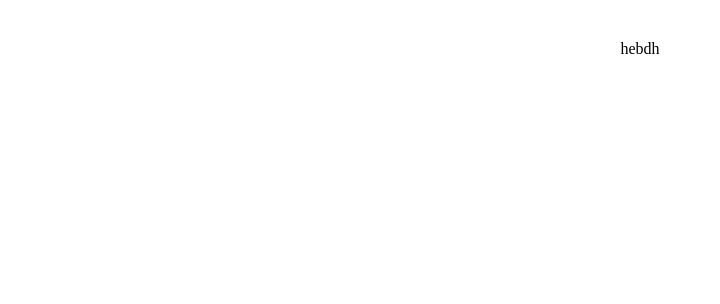
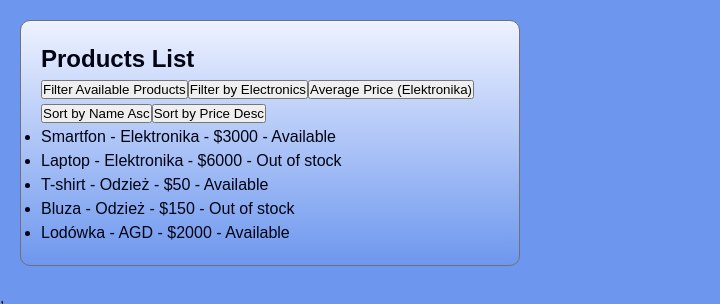
Before and after one commit to AgnieszkaDra/SelectProduct, a React app: page / in a window 1280 px wide. Shown: the top 304 px of the page, without its empty margins (0-720 px from the left). Built offline with nearby package versions, Linux system fonts and the light colour scheme.

Commit message:
implement basic configuration for redux

```diff
--- a/package.json
+++ b/package.json
@@ -1,7 +1,9 @@
 {
   "dependencies": {
+    "@reduxjs/toolkit": "^2.5.0",
     "react": "^18.0.0",
     "react-dom": "^18.0.0",
+    "react-redux": "^9.2.0",
     "styled-components": "^6.1.14"
   },
   "scripts": {
--- a/src/App.tsx
+++ b/src/App.tsx
@@ -1,8 +1,19 @@
 import React from 'react';
+import { Provider } from "react-redux";
 import Wrapper from './components/layout/Wrapper/Wrapper';
+import { store } from './store';
+import ProductsList from './components/layout/ui/ProductsList';
 
 const App: React.FC = () => {
-  return <Wrapper>{'hebdh'}</Wrapper>
+  return (
+    <>
+    <Provider store={store}>
+      <Wrapper>
+        <ProductsList/>
+      </Wrapper>
+    </Provider>,
+    </>
+  )
 };
 
 export default App;
--- a/src/components/layout/Wrapper/Wrapper.ts
+++ /dev/null
@@ -1,16 +0,0 @@
-import styled from 'styled-components';
-
-const Wrapper = styled.div`
-	padding: 2rem;
-	margin: 0 auto;
-	display: flex;
-	flex-direction: column;
-	align-items: center;
-	justify-content: center;
-	max-width: 75rem;
-	width: 100%;
-	gap: 3rem;
-	border: 1px solid --var(color-dark-grey);
-`;
-
-export default Wrapper;
--- /dev/null
+++ b/src/components/layout/Wrapper/Wrapper.tsx
@@ -0,0 +1,15 @@
+import styled from 'styled-components';
+
+const Wrapper = styled.div`
+	padding: 2rem;
+	margin: 2rem auto 2rem auto;
+	margin-left: 2rem;
+	max-width: 50rem;
+	width: 100%;
+	gap: 3rem;
+	border: 1px solid var(--color-dark-grey);
+	background: linear-gradient(to top, var(--background), var(--color-white));
+	border-radius: 1rem;
+`;
+
+export default Wrapper;
--- /dev/null
+++ b/src/components/layout/ui/ProductsList.tsx
@@ -0,0 +1,30 @@
+import React from "react";
+import { useSelector, useDispatch } from "react-redux";
+import { RootState } from "../../../store";
+import { getAvailableProducts, getProductsByCategory, getAveragePriceByCategory, sortProducts } from "../../../productSlice";
+
+const ProductList: React.FC = () => {
+    const dispatch = useDispatch();
+    const products = useSelector((state: RootState) => state.products.products);
+
+    return (
+        <div>
+            <h2>Products List</h2>
+            <button onClick={() => dispatch(getAvailableProducts())}>Filter Available Products</button>
+            <button onClick={() => dispatch(getProductsByCategory("Elektronika"))}>Filter by Electronics</button>
+            <button onClick={() => dispatch(getAveragePriceByCategory("Elektronika"))}>Average Price (Elektronika)</button>
+            <button onClick={() => dispatch(sortProducts({ key: "name", ascending: true }))}>Sort by Name Asc</button>
+            <button onClick={() => dispatch(sortProducts({ key: "price", ascending: false }))}>Sort by Price Desc</button>
+
+            <ul>
+                {products.map((product) => (
+                    <li key={product.name}>
+                        {product.name} - {product.category} - ${product.price} - {product.isAvailable ? "Available" : "Out of stock"}
+                    </li>
+                ))}
+            </ul>
+        </div>
+    );
+};
+
+export default ProductList;
--- a/src/main.tsx
+++ b/src/main.tsx
@@ -1,12 +1,14 @@
 import React from 'react';
 import ReactDOM from 'react-dom/client';
 import App from './App';
+import GlobalStyles from './styles/GlobalStyles';
 
 const rootElement = document.getElementById('root')!;
 const root = ReactDOM.createRoot(rootElement);
 
 root.render(
   <React.StrictMode>
-    <App />
+    <GlobalStyles/>
+    <App/>
   </React.StrictMode>
 );
--- /dev/null
+++ b/src/productSlice.ts
@@ -0,0 +1,65 @@
+import { createSlice, PayloadAction } from "@reduxjs/toolkit";
+
+type Product = {
+    name: string;
+    category: string;
+    price: number;
+    isAvailable: boolean;
+    sales: number;
+};
+
+type ProductsState = {
+    products: Product[];
+};
+
+const initialState: ProductsState = {
+    products: [
+        { name: "Smartfon", category: "Elektronika", price: 3000, isAvailable: true, sales: 11 },
+        { name: "Laptop", category: "Elektronika", price: 6000, isAvailable: false, sales: 15 },
+        { name: "T-shirt", category: "Odzież", price: 50, isAvailable: true, sales: 13 },
+        { name: "Bluza", category: "Odzież", price: 150, isAvailable: false, sales: 99 },
+        { name: "Lodówka", category: "AGD", price: 2000, isAvailable: true, sales: 22 },
+    ],
+};
+
+const productsSlice = createSlice({
+    name: "products",
+    initialState,
+    reducers: {
+        getAvailableProducts: (state) => {
+            return {
+                ...state,
+                products: state.products.filter((product) => product.isAvailable),
+            };
+        },
+        getProductsByCategory: (state, action: PayloadAction<string>) => {
+            return {
+                ...state,
+                products: state.products.filter((product) => product.category === action.payload),
+            };
+        },
+        getAveragePriceByCategory: (state, action: PayloadAction<string>) => {
+            const categoryProducts = state.products.filter((product) => product.category === action.payload);
+            const averagePrice =
+                categoryProducts.length > 0
+                    ? categoryProducts.reduce((sum, product) => sum + product.price, 0) / categoryProducts.length
+                    : 0;
+            console.log(`Average price for ${action.payload}:`, averagePrice);
+            return state;
+        },
+        sortProducts: (state, action: PayloadAction<{ key: "name" | "price"; ascending: boolean }>) => {
+            state.products.sort((a, b) => {
+                if (action.payload.key === "name") {
+                    return action.payload.ascending ? a.name.localeCompare(b.name) : b.name.localeCompare(a.name);
+                } else {
+                    return action.payload.ascending ? a.price - b.price : b.price - a.price;
+                }
+            });
+        },
+    },
+});
+
+export const { getAvailableProducts, getProductsByCategory, getAveragePriceByCategory, sortProducts } =
+    productsSlice.actions;
+
+export default productsSlice.reducer;
--- /dev/null
+++ b/src/store.ts
@@ -0,0 +1,11 @@
+import { configureStore } from "@reduxjs/toolkit";
+import productsReducer from "./productSlice";
+
+export const store = configureStore({
+    reducer: {
+        products: productsReducer,
+    },
+});
+
+export type RootState = ReturnType<typeof store.getState>;
+export type AppDispatch = typeof store.dispatch;
```
Also changed, not shown: 1 other file (tests, documents, lock files or other folders).
